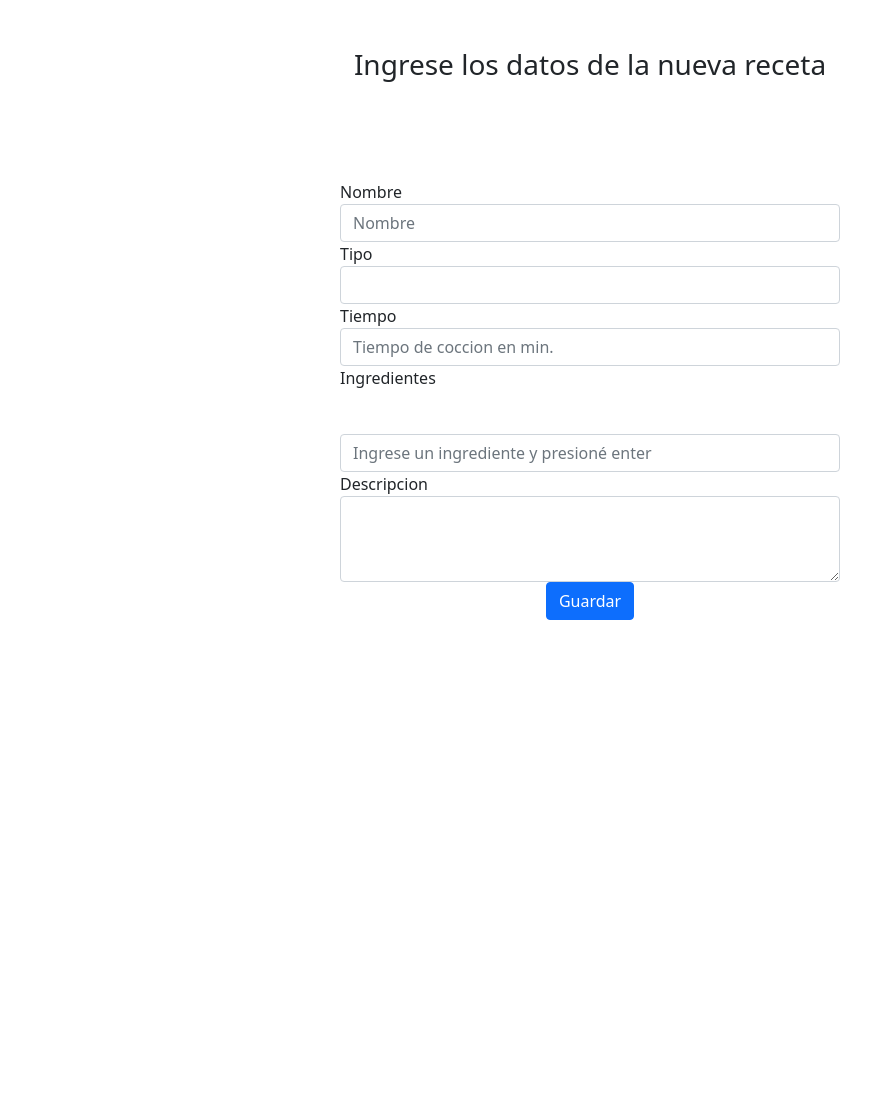
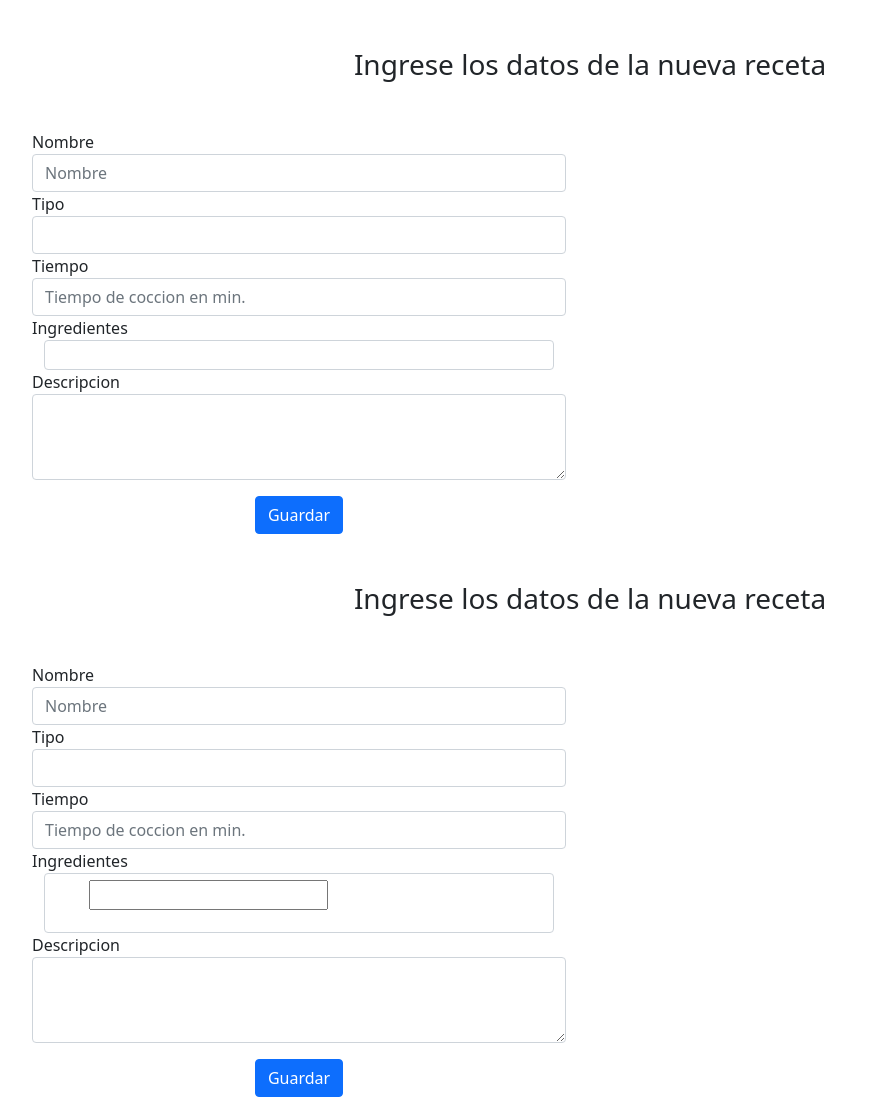
Before and after one commit to xdany01/MisChips, a website: page src/index.html in a window 1280 px wide. Shown: the whole page, without its empty margins (50-921 px from the left). Before the commit the page ends 800 px from the top, so only its background shows below. Drawn offline with nearby package versions, Linux system fonts and the light colour scheme; files that its build step writes are made by us from their sources.

Commit message:
update index.html

```diff
--- a/src/index.html
+++ b/src/index.html
@@ -2,57 +2,24 @@
 <html lang="es">
 <head>
     <meta charset="UTF-8">
-    <meta name="viewport"
-          content="width=device-width, user-scalable=no, initial-scale=1.0, maximum-scale=1.0, minimum-scale=1.0">
-    <meta http-equiv="X-UA-Compatible" content="ie=edge">
-    <link rel="icon" href="favicon.ico" type="image/x-icon"/>
-    <link rel="stylesheet" href="https://cdnjs.cloudflare.com/ajax/libs/font-awesome/5.15.3/css/all.min.css"
+    <meta content="width=device-width, user-scalable=no, initial-scale=1.0, maximum-scale=1.0, minimum-scale=1.0"
+          name="viewport">
+    <meta content="ie=edge" http-equiv="X-UA-Compatible">
+    <link href="favicon.ico" rel="icon" type="image/x-icon"/>
+    <link crossorigin="anonymous" href="https://cdnjs.cloudflare.com/ajax/libs/font-awesome/5.15.3/css/all.min.css"
           integrity="sha512-iBBXm8fW90+nuLcSKlbmrPcLa0OT92xO1BIsZ+ywDWZCvqsWgccV3gFoRBv0z+8dLJgyAHIhR35VZc2oM/gI1w=="
-          crossorigin="anonymous" referrerpolicy="no-referrer"/>
-    <link rel="stylesheet" href="css/main.css">
-    <link rel="stylesheet" href="css/misEstilos.css">
+          referrerpolicy="no-referrer" rel="stylesheet"/>
+    <link href="css/main.css" rel="stylesheet">
     <title>Cocinando en casa</title>
 </head>
 <body class="">
 <h3 class="text-center my-5">Ingrese los datos de la nueva receta</h3>
-<div class="d-flex justify-content-center pt-5 container-toast" aria-live="polite" aria-atomic="true">
-    <div class="container-toast__fila">
-        <div id="ingredienteRepetido" class="toast hide" role="alert" aria-live="assertive" aria-atomic="true"
-             data-delay="3000">
-            <div class="toast-header">
-                <strong class="mr-auto">Cocinando en casa</strong>
-                <small>ahora</small>
-                <button type="button" class="ml-2 mb-1 close" data-dismiss="toast" aria-label="Close">
-                    <span aria-hidden="true">&times;</span>
-                </button>
-            </div>
-            <div class="toast-body">
-                El ingrediente está repetido.
-            </div>
-        </div>
-        <div id="ingredienteVacio" class="toast hide" role="alert" aria-live="assertive" aria-atomic="true"
-             data-delay="3000">
-            <div class="toast-header">
-                <strong class="mr-auto">Cocinando en casa</strong>
-                <small>ahora</small>
-                <button type="button" class="ml-2 mb-1 close" data-dismiss="toast" aria-label="Close">
-                    <span aria-hidden="true">&times;</span>
-                </button>
-            </div>
-            <div class="toast-body">
-                Porfavor ingrese un ingrediente.
-            </div>
-        </div>
-    </div>
-</div>
-
-<main>
-    <form id="recetaGuardar" method="post" action="javascript:void(0)">
-        <input type="hidden" name="Ingredientes" id="ingredientesOcultos">
+<main class="container">
+    <form action="javascript:void(0)" class="row w-50" id="recetaGuardar" method="post">
         <div class="form-group">
             <label for="Nombre">Nombre</label>
-            <input name="Nombre" id="Nombre" type="text" class="form-control" placeholder="Nombre"
-                   autocomplete="off">
+            <input autocomplete="off" class="form-control" id="Nombre" name="Nombre" placeholder="Nombre"
+                   type="text">
         </div>
         <div class="form-group">
             <label for="Tipo">Tipo</label>
@@ -67,35 +34,103 @@
         </div>
         <div class="form-group">
             <label for="Tiempo">Tiempo</label>
-            <input name="Tiempo" id="Tiempo" type="number" min="1" step="1" class="form-control"
+            <input autocomplete="off" class="form-control" id="Tiempo" min="1" name="Tiempo"
                    placeholder="Tiempo de coccion en min."
-                   autocomplete="off">
+                   step="1"
+                   type="number">
         </div>
         <div class="form-group">
             <label for="txt">Ingredientes</label>
-            <div class="chips" >
+            <input id="ingredientesOcultos" name="Ingredientes" type="hidden">
+            <div class="container-fluid px-08">
                 <div class="row">
-                    <div class="col">
-                        <ul id="list"></ul>
+                    <div class="col form-control px-035 d-flex flex-wrap" id="dnFormControl">
+                        <ul id="list">
+                            <li class="d-inline-block"><input autocomplete="off" class="input-txt" id="txt" type="text"></li>
+                        </ul>
                     </div>
                 </div>
             </div>
-            <input type="text" class="form-control" id="txt" aria-describedby="emailHelp"
-                   placeholder="Ingrese un ingrediente y presioné enter" autocomplete="off">
         </div>
         <div class="form-group">
             <label for="Descripcion">Descripcion</label>
             <textarea class="form-control" id="Descripcion" rows="3"></textarea>
         </div>
-        <div class="d-flex justify-content-center">
-            <button type="submit" class="btn btn-primary btn-block">Guardar</button>
+        <div class="d-flex justify-content-center mt-3">
+            <button class="btn btn-primary btn-block" type="submit">Guardar</button>
         </div>
     </form>
-
 </main>
 
-<script src="js/jquery.min.js"></script>
 <script src="js/bootstrap.bundle.js"></script>
-<script src="js/all.js"></script>
+<script src="js/main.js"></script>
 </body>
 </html>
+<!doctype html>
+<html lang="es">
+<head>
+    <meta charset="UTF-8">
+    <meta content="width=device-width, user-scalable=no, initial-scale=1.0, maximum-scale=1.0, minimum-scale=1.0"
+          name="viewport">
+    <meta content="ie=edge" http-equiv="X-UA-Compatible">
+    <link href="favicon.ico" rel="icon" type="image/x-icon"/>
+    <link crossorigin="anonymous" href="https://cdnjs.cloudflare.com/ajax/libs/font-awesome/5.15.3/css/all.min.css"
+          integrity="sha512-iBBXm8fW90+nuLcSKlbmrPcLa0OT92xO1BIsZ+ywDWZCvqsWgccV3gFoRBv0z+8dLJgyAHIhR35VZc2oM/gI1w=="
+          referrerpolicy="no-referrer" rel="stylesheet"/>
+    <link href="css/main.css" rel="stylesheet">
+    <title>Cocinando en casa</title>
+</head>
+<body class="">
+<h3 class="text-center my-5">Ingrese los datos de la nueva receta</h3>
+<main class="container">
+    <form action="javascript:void(0)" class="row w-50" id="recetaGuardar" method="post">
+        <div class="form-group">
+            <label for="Nombre">Nombre</label>
+            <input autocomplete="off" class="form-control" id="Nombre" name="Nombre" placeholder="Nombre"
+                   type="text">
+        </div>
+        <div class="form-group">
+            <label for="Tipo">Tipo</label>
+            <select class="form-control" id="Tipo">
+                <option></option>
+                <option>1</option>
+                <option>2</option>
+                <option>3</option>
+                <option>4</option>
+                <option>5</option>
+            </select>
+        </div>
+        <div class="form-group">
+            <label for="Tiempo">Tiempo</label>
+            <input autocomplete="off" class="form-control" id="Tiempo" min="1" name="Tiempo"
+                   placeholder="Tiempo de coccion en min."
+                   step="1"
+                   type="number">
+        </div>
+        <div class="form-group">
+            <label for="txt">Ingredientes</label>
+            <input id="ingredientesOcultos" name="Ingredientes" type="hidden">
+            <div class="container-fluid px-08">
+                <div class="row">
+                    <div class="col form-control px-035 d-flex flex-wrap" id="dnFormControl">
+                        <ul id="list">
+                            <li class="d-inline-block"><input autocomplete="off" class="input-txt" id="txt" type="text"></li>
+                        </ul>
+                    </div>
+                </div>
+            </div>
+        </div>
+        <div class="form-group">
+            <label for="Descripcion">Descripcion</label>
+            <textarea class="form-control" id="Descripcion" rows="3"></textarea>
+        </div>
+        <div class="d-flex justify-content-center mt-3">
+            <button class="btn btn-primary btn-block" type="submit">Guardar</button>
+        </div>
+    </form>
+</main>
+
+<script src="js/bootstrap.bundle.js"></script>
+<script src="js/main.js"></script>
+</body>
+</html>
```
